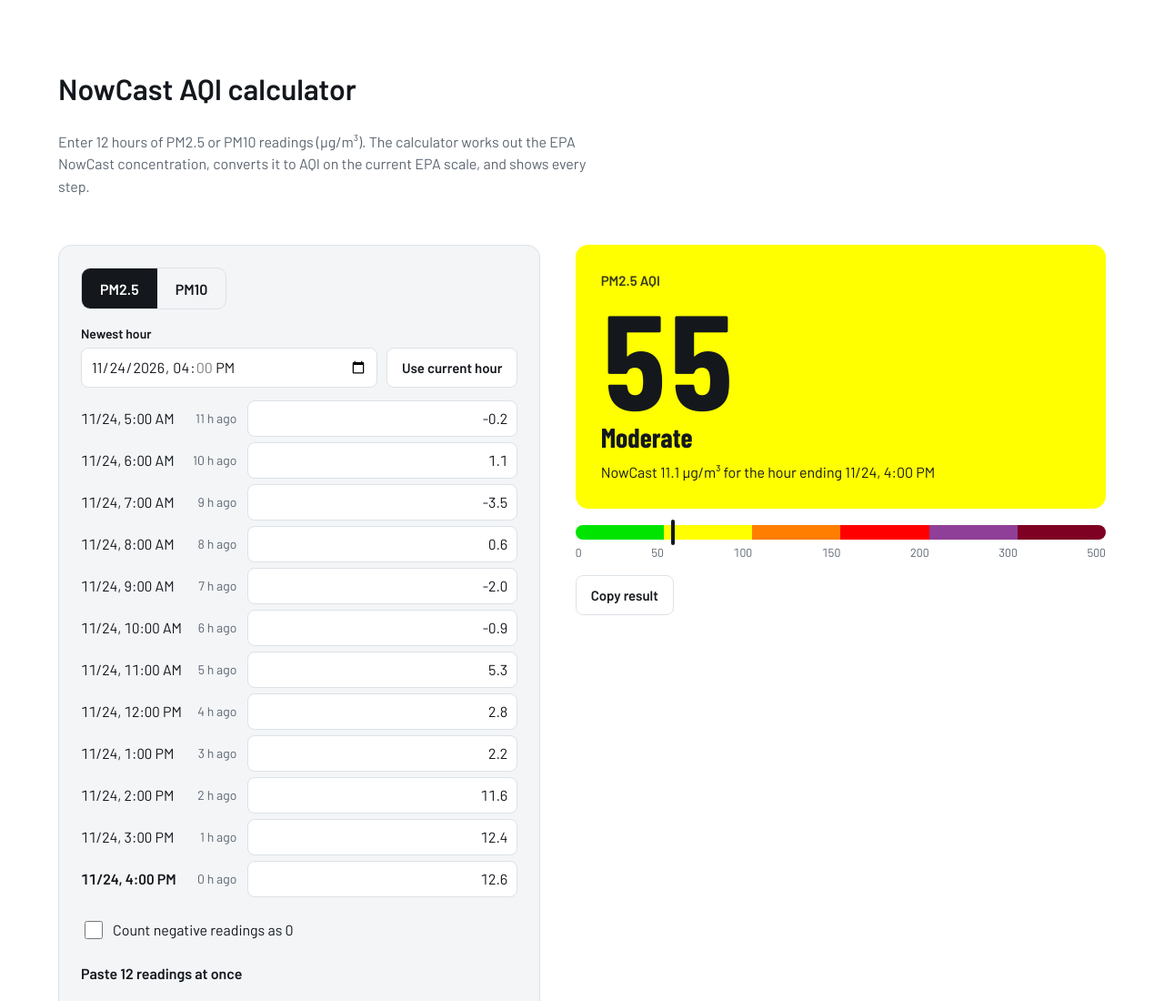
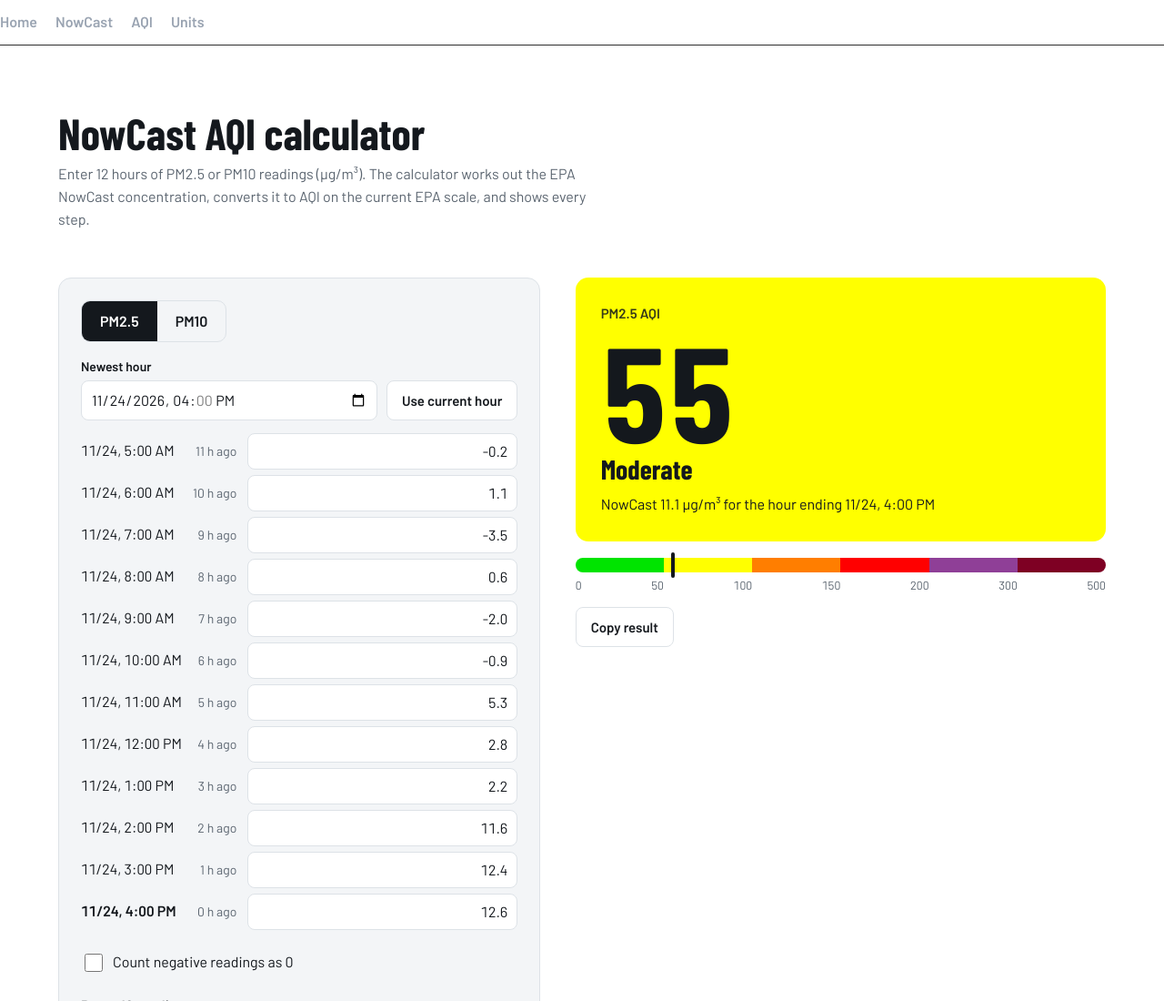
Before and after one commit to W00DSADAM/Air_Quality_Tools, a plain HTML site: page nowcast.html in a window 1280 px wide. Shown: the top 1100 px of the page at 91% size. Drawn offline with nearby package versions, Linux system fonts and the light colour scheme.

Commit message:
Add navigation bar to nowcast.html
Added navigation bar to nowcast.html for easy access to other pages.

```diff
--- a/nowcast.html
+++ b/nowcast.html
@@ -19,12 +19,6 @@
 body{margin:0;background:var(--bg);color:var(--ink);font:16px/1.55 Barlow,system-ui,sans-serif;overflow-x:clip}
 .band{padding:clamp(24px,4vw,56px) max(5vw,16px)}
 .wrap{max-width:1240px;margin:0 auto}
-<nav class="topnav">
- <a href="index.html">Home</a>
- <a href="nowcast.html">NowCast</a>
- <a href="aqi.html">AQI</a>
- <a href="units.html">Units</a>
- </nav>
 h1{font:700 clamp(32px,5vw,48px)/1.05 "Barlow Condensed",sans-serif;margin:0 0 8px;text-wrap:balance}
 h2{font:700 26px/1.1 "Barlow Condensed",sans-serif;margin:0 0 12px}
 .lede{color:var(--mute);max-width:66ch;margin:0}
@@ -79,6 +73,12 @@ tr.tot td{font-weight:600;border-top:2px solid var(--ink)}
 </style>
 </head>
 <body>
+<nav class="topnav">
+ <a href="index.html">Home</a>
+ <a href="nowcast.html">NowCast</a>
+ <a href="aqi.html">AQI</a>
+ <a href="units.html">Units</a>
+ </nav>
 <header class="band" style="padding-bottom:0"><div class="wrap">
   <h1>NowCast AQI calculator</h1>
   <p class="lede">Enter 12 hours of PM2.5 or PM10 readings (µg/m³). The calculator works out the EPA NowCast concentration, converts it to AQI on the current EPA scale, and shows every step.</p>
```
